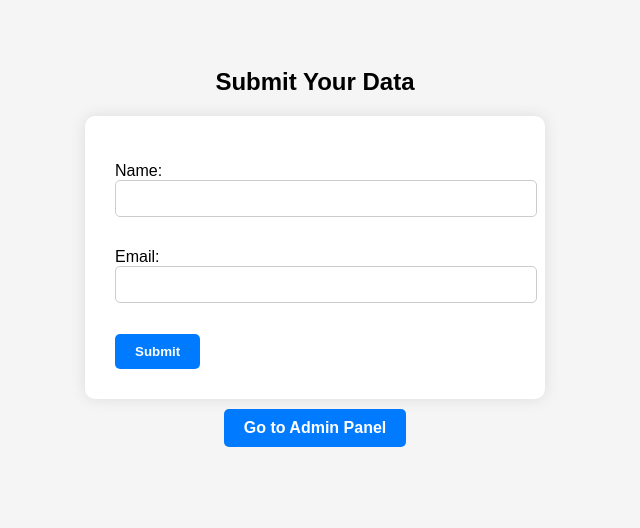
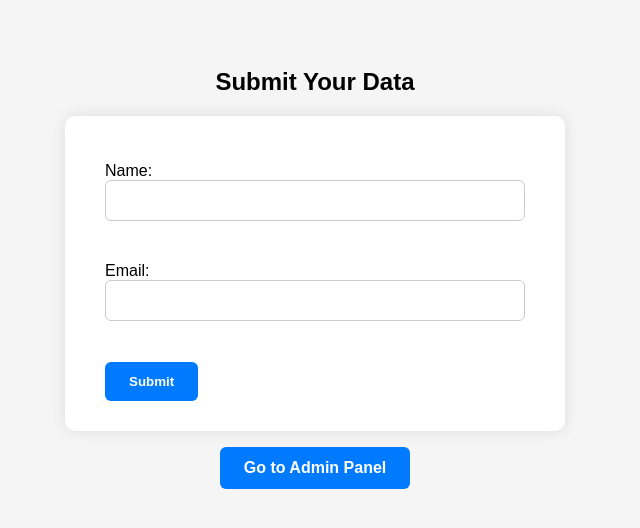
Before and after one commit to waqarshaikh/form-submission, a Django app: page / in a window 1280 px wide. Shown: the top 528 px of the page, without its empty margins (325-965 px from the left). Run offline with Django 5.2, Linux system fonts and the light colour scheme.

Commit message:
add style

```diff
--- a/core/templates/form.html
+++ b/core/templates/form.html
@@ -18,30 +18,33 @@
 
     form {
       background: white;
-      padding: 30px;
+      padding: 30px 40px; /* Increased right-left padding */
       border-radius: 10px;
       box-shadow: 0 0 15px rgba(0,0,0,0.1);
       width: 100%;
-      max-width: 400px;
+      max-width: 500px;
+      box-sizing: border-box;
     }
 
     input, select, textarea {
       width: 100%;
-      padding: 10px;
-      margin-bottom: 15px;
-      border-radius: 5px;
+      padding: 12px 14px;
+      margin-bottom: 25px; /* Increased space between fields */
+      border-radius: 6px;
       border: 1px solid #ccc;
+      box-sizing: border-box;
     }
 
     button, .admin-button {
-      padding: 10px 20px;
+      padding: 12px 24px;
       border: none;
       background-color: #007bff;
       color: white;
       font-weight: bold;
-      border-radius: 5px;
+      border-radius: 6px;
       cursor: pointer;
       text-decoration: none;
+      transition: background-color 0.3s;
     }
 
     button:hover, .admin-button:hover {
@@ -50,13 +53,13 @@
 
     .admin-button {
       display: inline-block;
-      margin-top: 10px;
-      text-align: center;
+      margin-top: 16px;
     }
   </style>
 </head>
 <body>
   <h2>Submit Your Data</h2>
+
   <form method="POST">
     {% csrf_token %}
     {{ form.as_p }}
```
